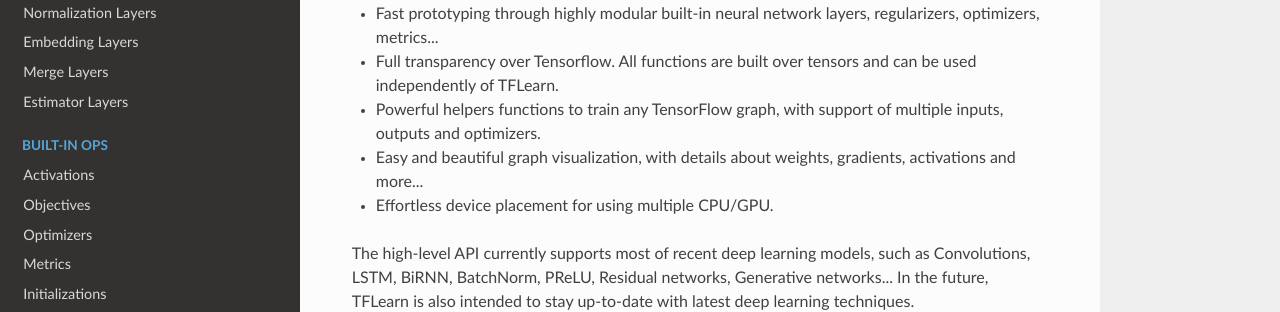
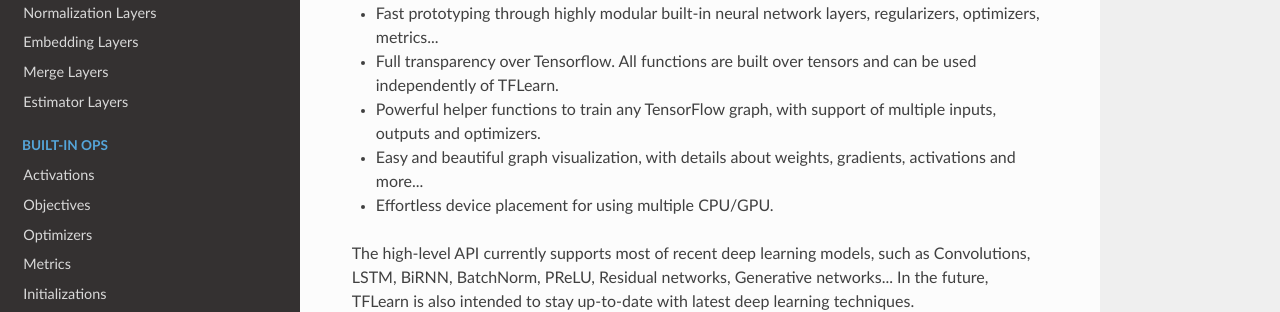
Before and after one commit to tflearn/tflearn, an MkDocs documentation site: the page built from docs/templates/index.md, in a window 1280 px wide and 900 px high. Shown: the part 387-699 px from the top of the window. Built offline with MkDocs 1.6.1, drawn with Linux system fonts in a browser that asks for light colours; nearby versions of some CDN libraries; old or Windows-style settings are respelled for this version of MkDocs.

Commit message:
fix typo

```diff
--- a/docs/templates/index.md
+++ b/docs/templates/index.md
@@ -7,7 +7,7 @@ TFLearn features include:
 - Easy-to-use and understand high-level API for implementing deep neural networks, with tutorial and examples.
 - Fast prototyping through highly modular built-in neural network layers, regularizers, optimizers, metrics...
 - Full transparency over Tensorflow. All functions are built over tensors and can be used independently of TFLearn.
-- Powerful helpers functions to train any TensorFlow graph, with support of multiple inputs, outputs and optimizers.
+- Powerful helper functions to train any TensorFlow graph, with support of multiple inputs, outputs and optimizers.
 - Easy and beautiful graph visualization, with details about weights, gradients, activations and more...
 - Effortless device placement for using multiple CPU/GPU.
 
```
Also changed, not shown: README.md.
